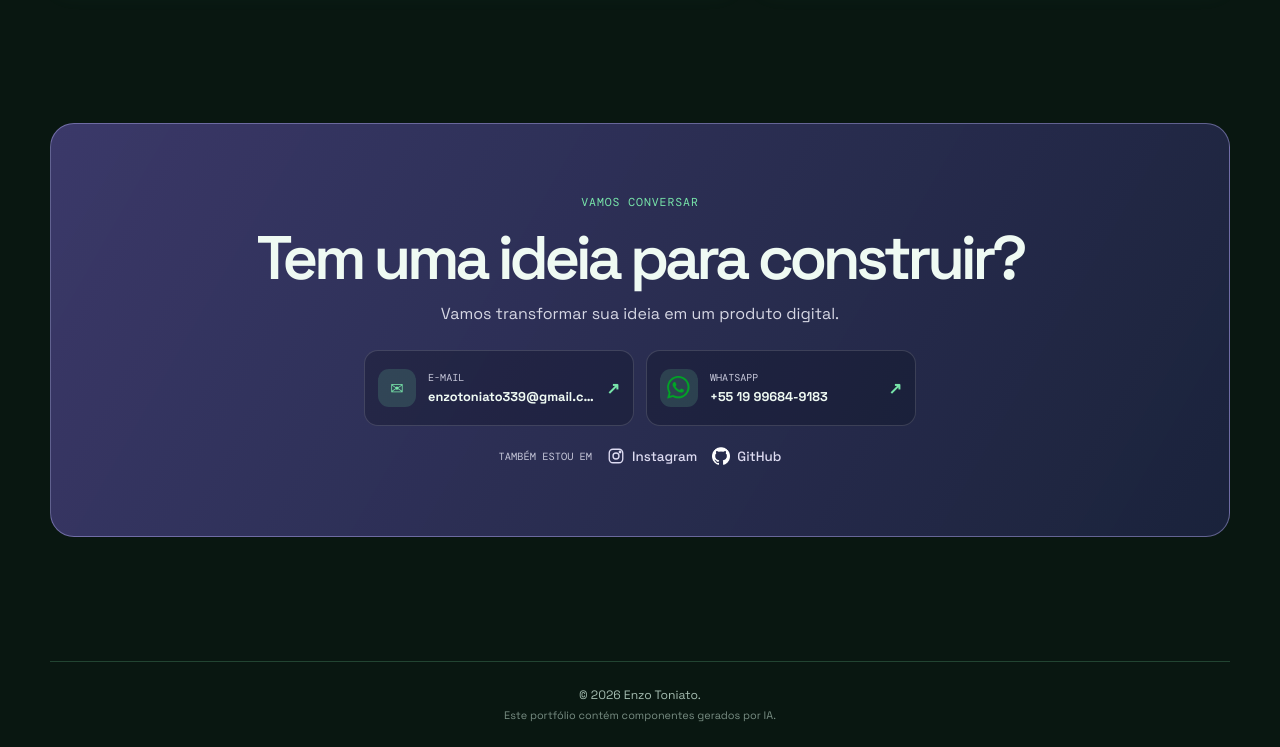
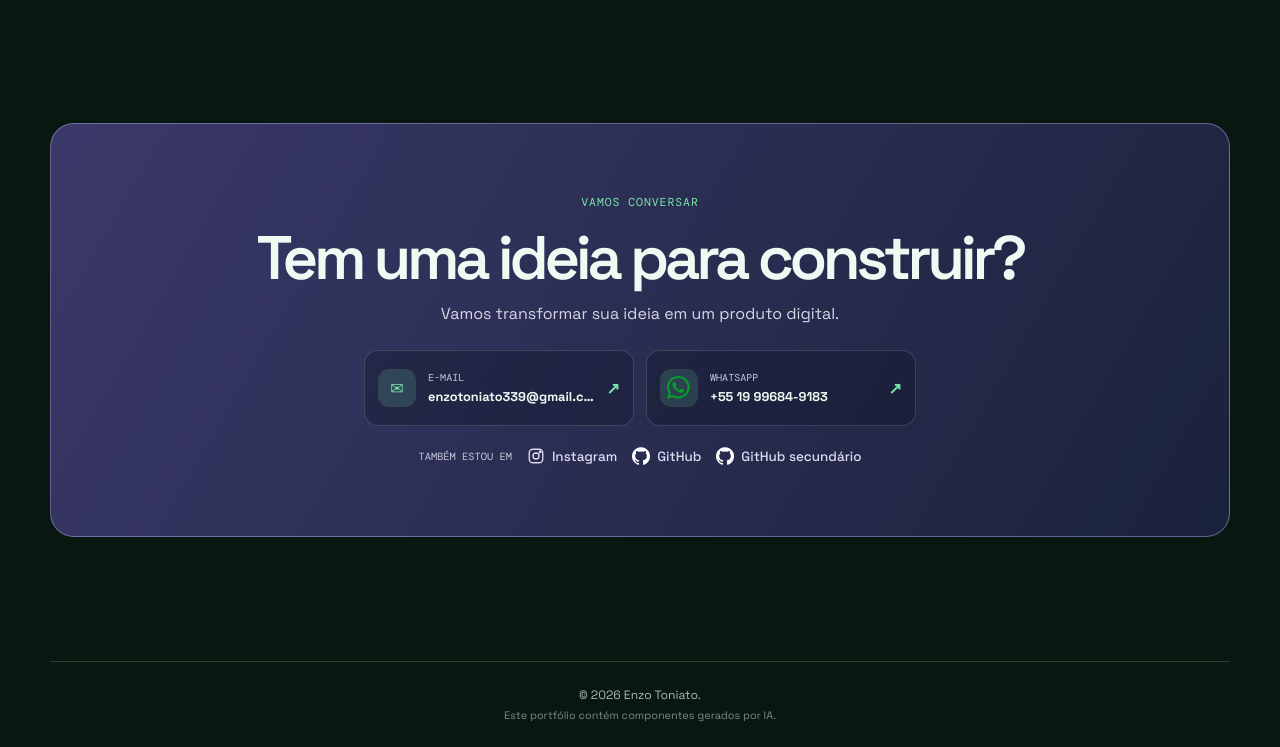
Before and after one commit to EnzoToniato567/Portifolio-EnzoToniato567, a website: page index.html in a window 1280 px wide. Shown: the part 4329-5076 px from the top of the page. Drawn offline with nearby package versions, Linux system fonts and the light colour scheme.

Commit message:
perfil secundário

```diff
--- a/index.html
+++ b/index.html
@@ -304,7 +304,9 @@
             <circle cx="17.4" cy="6.6" r="1"></circle>
           </svg><span>Instagram</span></a><a class="social-link" href="https://github.com/EnzoToniato567"
           target="_blank" rel="noopener noreferrer" aria-label="GitHub"><img src="assets/github.png"
-            alt=""><span>GitHub</span></a></div>
+                alt=""><span>GitHub</span></a><a class="social-link" href="https://github.com/ViselBrx"
+              target="_blank" rel="noopener noreferrer" aria-label="GitHub secundário"><img src="assets/github.png"
+                alt=""><span>GitHub secundário</span></a></div>
     </section>
   </main>
 
```
